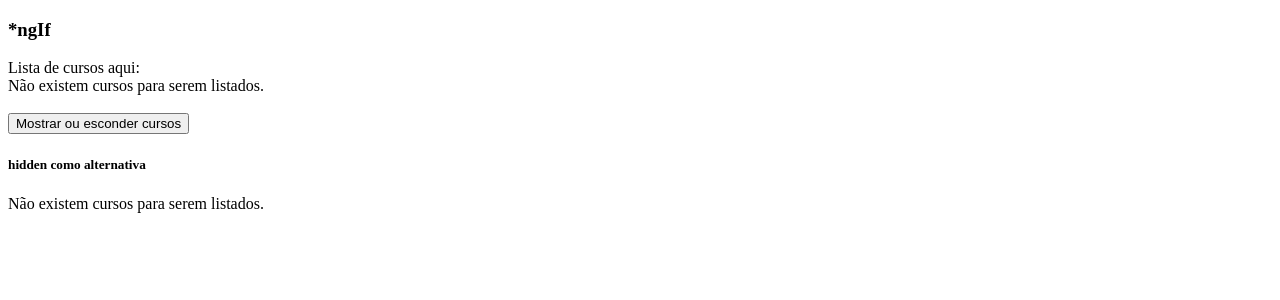
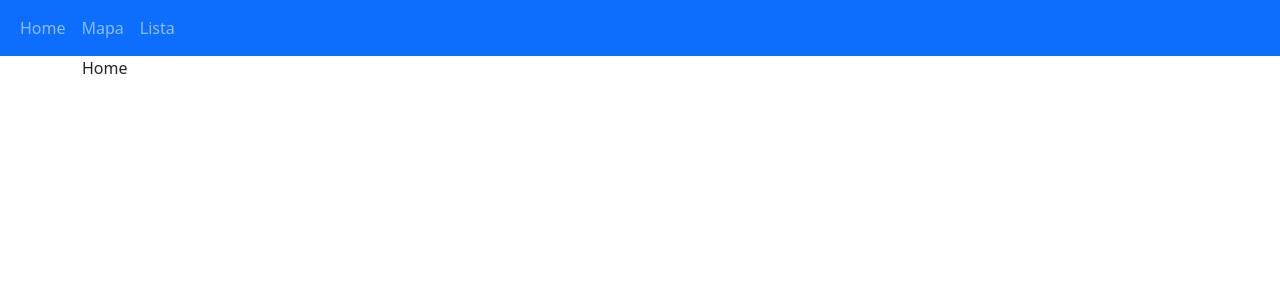
Before and after one commit to pedrovic7997/curso-angular, an Angular app in the folder diretivas/: page / in a window 1280 px wide. Shown: the top 300 px of the page. Built offline with nearby package versions, Linux system fonts and the light colour scheme.

Commit message:
Manipulando template com ngSwitch

```diff
--- a/diretivas/angular.json
+++ b/diretivas/angular.json
@@ -27,9 +27,12 @@
               "src/assets"
             ],
             "styles": [
-              "src/styles.css"
+              "src/styles.css",
+              "node_modules/bootstrap/dist/css/bootstrap.css"
             ],
-            "scripts": []
+            "scripts": [
+              "node_modules/bootstrap/dist/js/bootstrap.js"
+            ]
           },
           "configurations": {
             "production": {
--- a/diretivas/package.json
+++ b/diretivas/package.json
@@ -19,6 +19,7 @@
     "@angular/platform-browser": "~13.1.0",
     "@angular/platform-browser-dynamic": "~13.1.0",
     "@angular/router": "~13.1.0",
+    "bootstrap": "^5.1.3",
     "rxjs": "~7.4.0",
     "tslib": "^2.3.0",
     "zone.js": "~0.11.4"
--- a/diretivas/src/app/app.component.html
+++ b/diretivas/src/app/app.component.html
@@ -1 +1,2 @@
-<app-diretiva-ngif></app-diretiva-ngif>
+<!-- <app-diretiva-ngif></app-diretiva-ngif> -->
+<app-diretiva-ngswitch></app-diretiva-ngswitch>
--- a/diretivas/src/app/app.module.ts
+++ b/diretivas/src/app/app.module.ts
@@ -4,11 +4,13 @@
 import { AppRoutingModule } from './app-routing.module';
 import { AppComponent } from './app.component';
 import { DiretivaNgifComponent } from './diretiva-ngif/diretiva-ngif.component';
+import { DiretivaNgswitchComponent } from './diretiva-ngswitch/diretiva-ngswitch.component';
 
 @NgModule({
   declarations: [
     AppComponent,
-    DiretivaNgifComponent
+    DiretivaNgifComponent,
+    DiretivaNgswitchComponent
   ],
   imports: [
     BrowserModule,
--- /dev/null
+++ b/diretivas/src/app/diretiva-ngswitch/diretiva-ngswitch.component.html
@@ -0,0 +1,27 @@
+<nav class="navbar navbar-expand-lg navbar-dark bg-primary">
+    <div class="container-fluid">
+      <!-- <a class="navbar-brand">Navbar</a>
+      <button class="navbar-toggler" type="button" data-bs-toggle="collapse" data-bs-target="#navbarNavAltMarkup" aria-controls="navbarNavAltMarkup" aria-expanded="false" aria-label="Toggle navigation">
+        <span class="navbar-toggler-icon"></span>
+      </button> -->
+      <div class="collapse navbar-collapse" id="navbarNavAltMarkup">
+        <div class="navbar-nav">
+          <a class="nav-link nav-item"
+            [class.active]="aba === 'home'"
+            (click)="aba = 'home'">Home</a>
+          <a class="nav-link nav-item"
+          [class.active]="aba === 'mapa'"
+          (click)="aba = 'mapa'">Mapa</a>
+          <a class="nav-link nav-item"
+          [class.active]="aba === 'lista'"
+          (click)="aba = 'lista'">Lista</a>
+        </div>
+      </div>
+    </div>
+</nav>
+
+<div class="container" [ngSwitch]="aba"  >
+    <p *ngSwitchCase="'mapa'">Modo mapa ativado</p>
+    <p *ngSwitchCase="'lista'">Modo lista ativado</p>
+    <p *ngSwitchDefault>Home</p>
+</div>
--- /dev/null
+++ b/diretivas/src/app/diretiva-ngswitch/diretiva-ngswitch.component.ts
@@ -0,0 +1,17 @@
+import { Component, OnInit } from '@angular/core';
+
+@Component({
+  selector: 'app-diretiva-ngswitch',
+  templateUrl: './diretiva-ngswitch.component.html',
+  styleUrls: ['./diretiva-ngswitch.component.css']
+})
+export class DiretivaNgswitchComponent implements OnInit {
+
+  aba: string = '';
+
+  constructor() { }
+
+  ngOnInit(): void {
+  }
+
+}
```
Also changed, not shown: diretivas/src/app/diretiva-ngswitch/diretiva-ngswitch.component.css (added), 2 other files (tests, documents, lock files or other folders).
